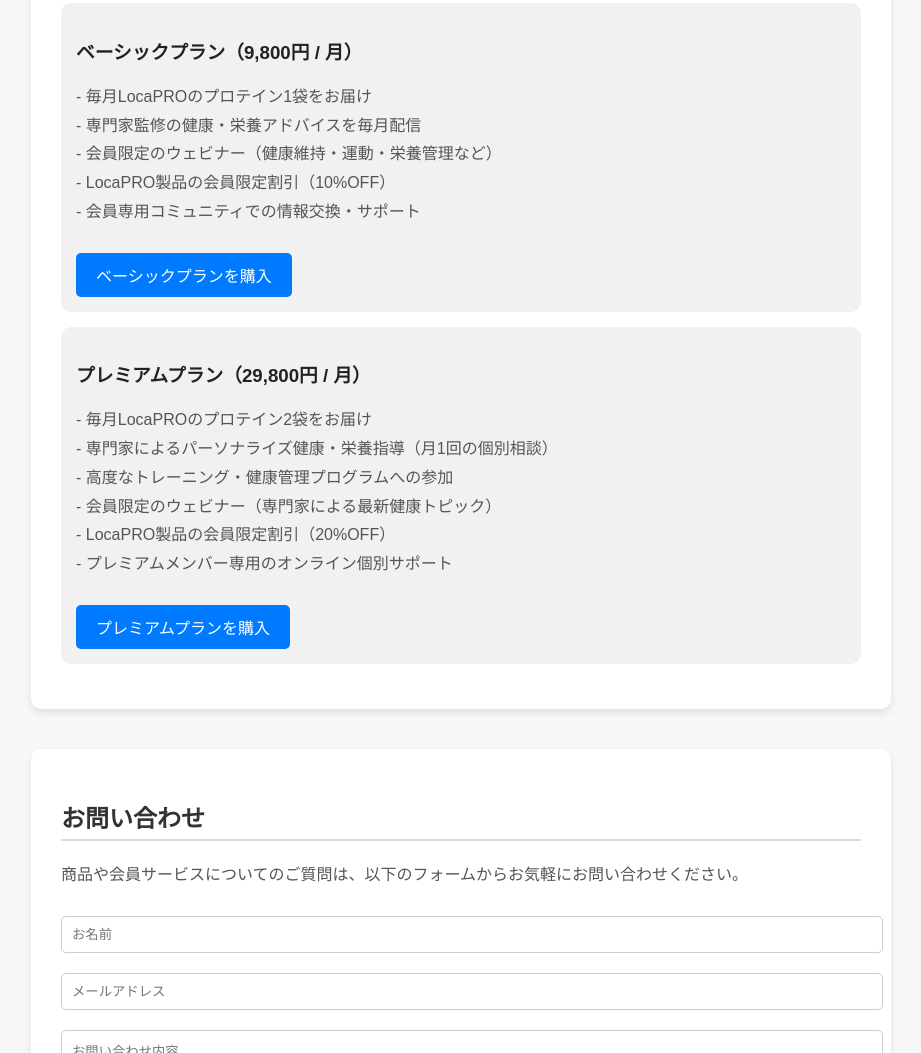
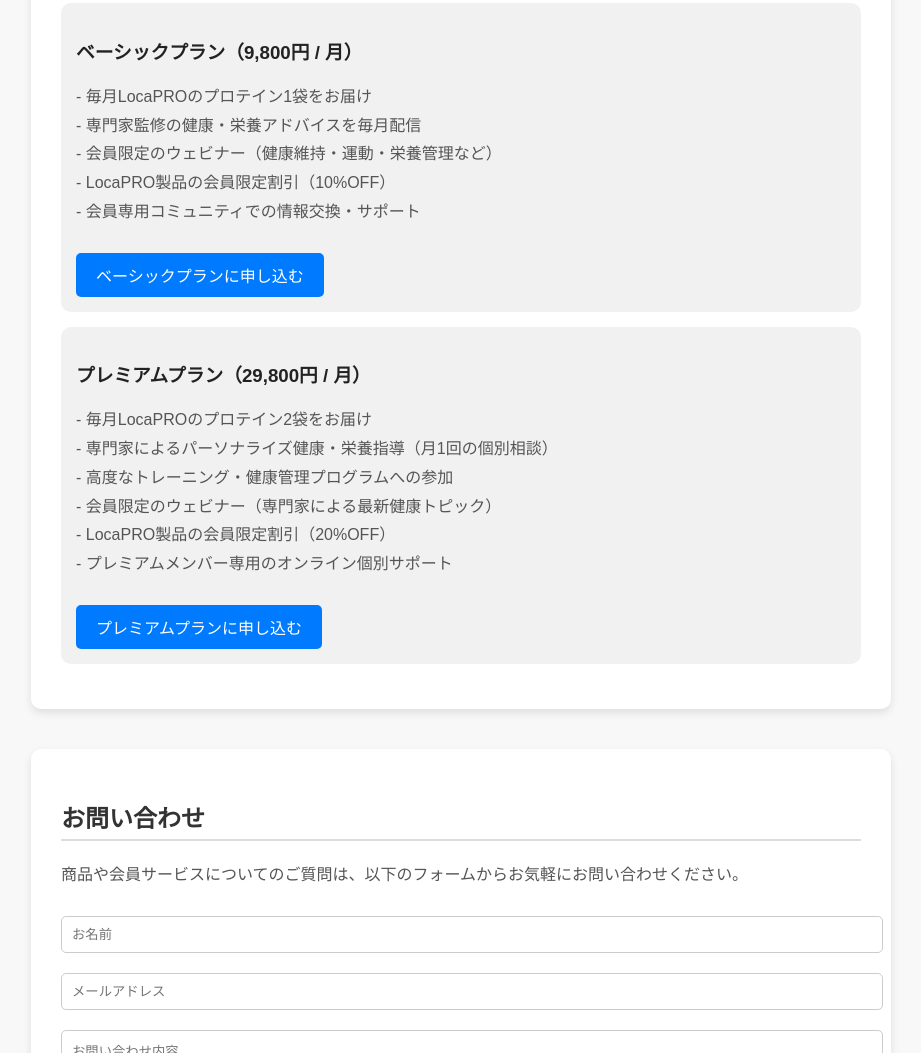
Before and after one commit to LocaPRO/locapro-site, a plain HTML site: page index.html in a window 1280 px wide. Shown: the part 1507-2560 px from the top of the page, without its empty margins (179-1100 px from the left). Drawn offline with Linux system fonts and the light colour scheme.

Commit message:
Update index.html

```diff
--- a/index.html
+++ b/index.html
@@ -104,7 +104,7 @@
             - 会員専用コミュニティでの情報交換・サポート
         </p>
         <!-- Stripe Payment Link のURLに置き換えてください -->
-        <a href="#" class="button">ベーシックプランを購入</a>
+        <a href="#" class="button">ベーシックプランに申し込む</a>
     </div>
 
     <!-- プレミアムプラン -->
@@ -119,7 +119,7 @@
             - プレミアムメンバー専用のオンライン個別サポート
         </p>
         <!-- Stripe Payment Link のURLに置き換えてください -->
-        <a href="#" class="button">プレミアムプランを購入</a>
+        <a href="#" class="button">プレミアムプランに申し込む</a>
     </div>
 </section>
 
```
